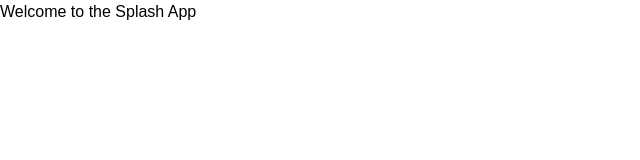
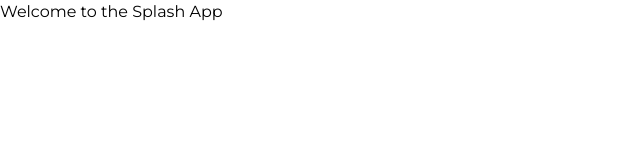
Before and after one commit to Kaydev-cmd/alx-project-0x04-setup, a Next.js app in the folder alx-project-0x03/: page / in a window 1280 px wide. Shown: the top 160 px of the page, without its empty margins (0-640 px from the left). Built offline with nearby package versions, Linux system fonts and the light colour scheme.

Commit message:
refactor: move font import to line number 1

```diff
--- a/alx-project-0x03/styles/globals.css
+++ b/alx-project-0x03/styles/globals.css
@@ -1,8 +1,7 @@
+@import url("https://fonts.googleapis.com/css2?family=Montserrat:ital,wght@0,100..900;1,100..900&display=swap");
 @import "tailwindcss";
 
-@import url("https://fonts.googleapis.com/css2?family=Montserrat:ital,wght@0,100..900;1,100..900&display=swap");
-
 body {
-  font-family: "Monteserrat", sans-serif;
+  font-family: "Montserrat", sans-serif;
   font-optical-sizing: auto;
 }
```
